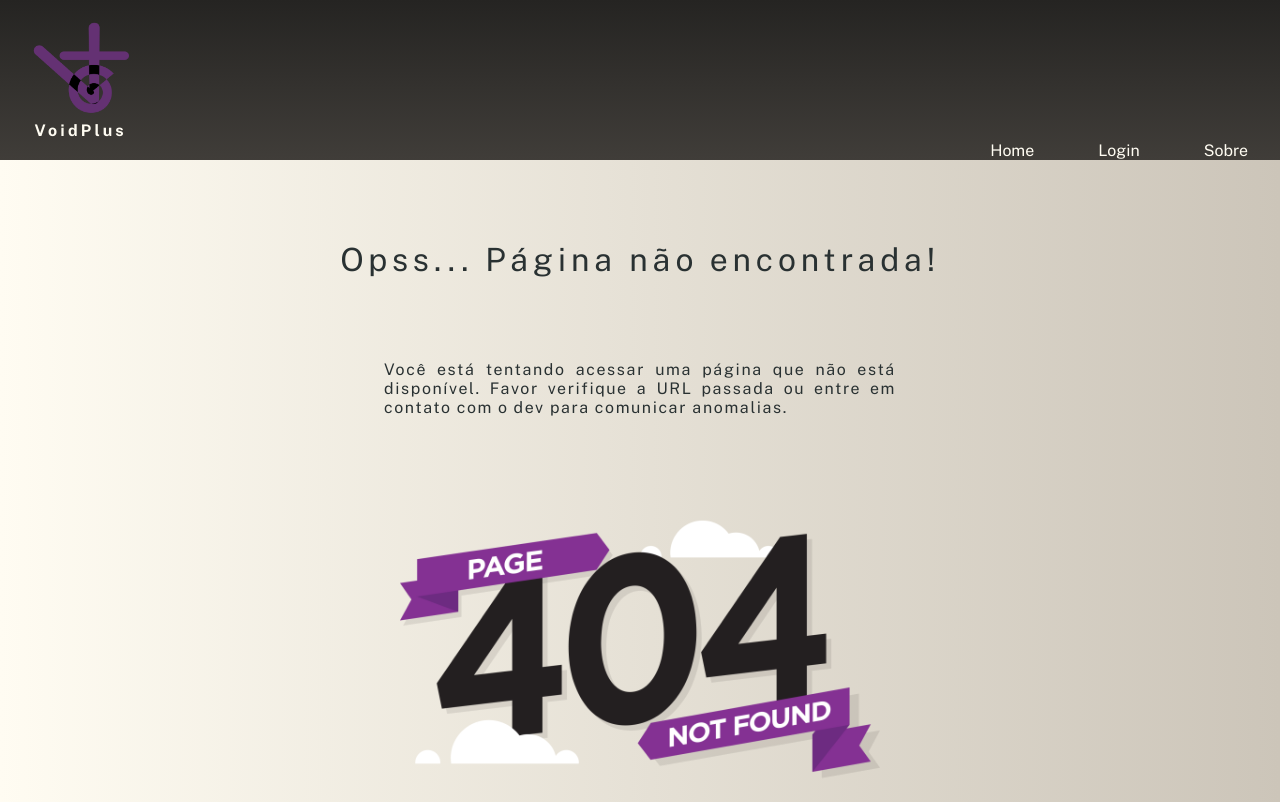
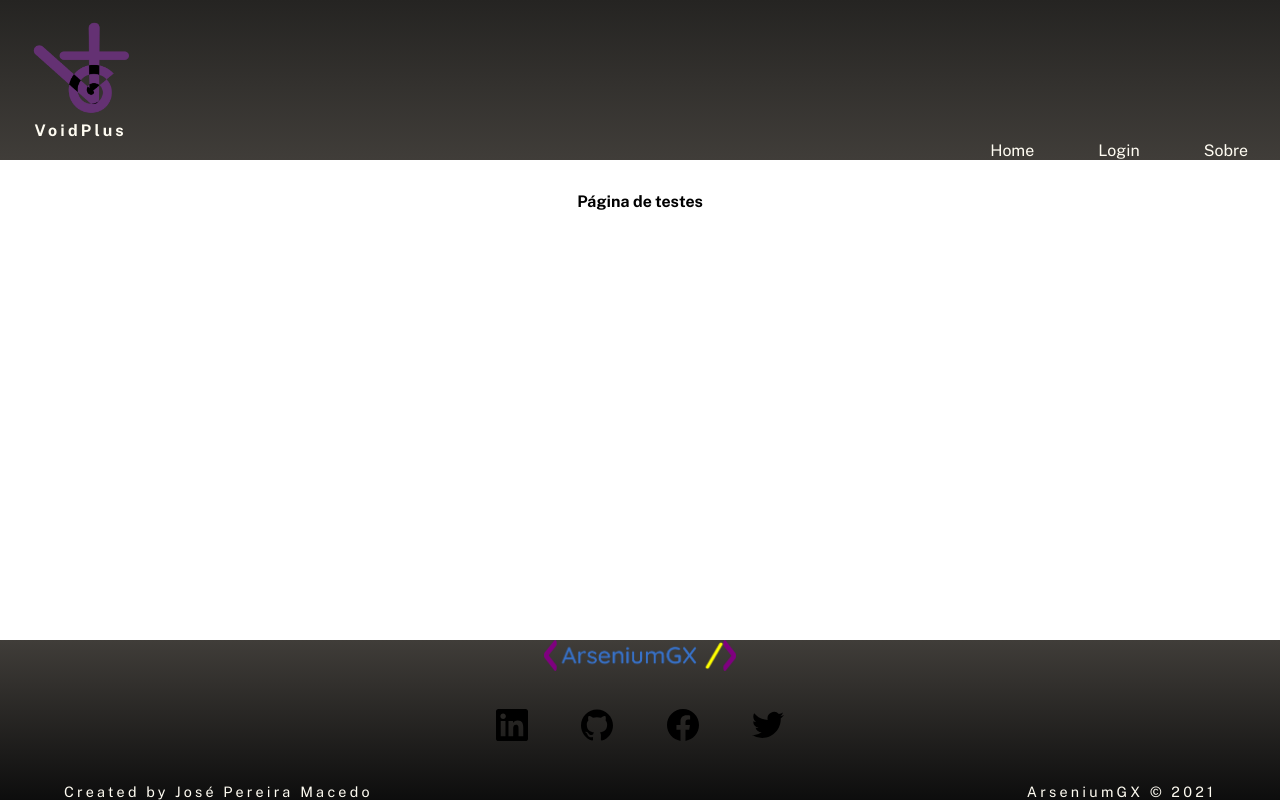
Before and after one commit to ArseniumGX/voidplus-ui, a React (Create React App) app: page /test in a window 1280 px wide. Shown: the top 802 px of the page. Built offline with nearby package versions, Linux system fonts and the light colour scheme.

Commit message:
Adding hidden page prototype

```diff
--- a/src/Router.jsx
+++ b/src/Router.jsx
@@ -1,17 +1,18 @@
 import { Route, Routes } from 'react-router-dom'
-import { Signup, Home, Movie, Signin, NotFound, About } from './pages'
+import { Signup, Home, Movie, Signin, NotFound, About, Proto } from './pages'
 
 function Router() {
    return (
       <>
          <Routes>
             <Route index element={<Home />} />
-            <Route path="login/">
+            <Route path="login">
                <Route index element={<Signin />} />
                <Route path="cadastrar" element={<Signup />} />
             </Route>
             <Route path="movie" element={<Movie />} />
-            <Route path="/sobre" element={<About />} />
+            <Route path="sobre" element={<About />} />
+            <Route path="test" element={<Proto />} />
             <Route path="*" element={<NotFound />} />
          </Routes>
       </>
--- a/src/components/Footer/Footer.jsx
+++ b/src/components/Footer/Footer.jsx
@@ -1,10 +1,14 @@
 import style from './Footer.module.scss'
 import marca from '../../assets/marca.png'
+import { useNavigate } from 'react-router-dom'
 
 function Footer() {
+   const navigate = useNavigate()
+
    return (
       <footer className={style.footer}>
          <img
+            onClick={() => navigate('test')}
             className={style.footer__marca}
             src={marca}
             alt="ArseniumGX's markup"
--- /dev/null
+++ b/src/pages/Proto/Proto.jsx
@@ -0,0 +1,11 @@
+import style from './Proto.module.scss'
+
+function Proto() {
+   return (
+      <section className={style.proto}>
+         <h2>Página de testes</h2>
+      </section>
+   )
+}
+
+export { Proto }
--- /dev/null
+++ b/src/pages/Proto/Proto.module.scss
@@ -0,0 +1,8 @@
+.proto {
+   min-height: 60vh;
+   padding: 2rem;
+
+   h2 {
+      text-align: center;
+   }
+}
--- a/src/pages/index.js
+++ b/src/pages/index.js
@@ -4,3 +4,4 @@ export { Movie } from './Movie/Movie'
 export { Signin } from './Signin/Signin'
 export { NotFound } from './NotFound/Notfound'
 export { About } from './About/About'
+export { Proto } from './Proto/Proto'
```
